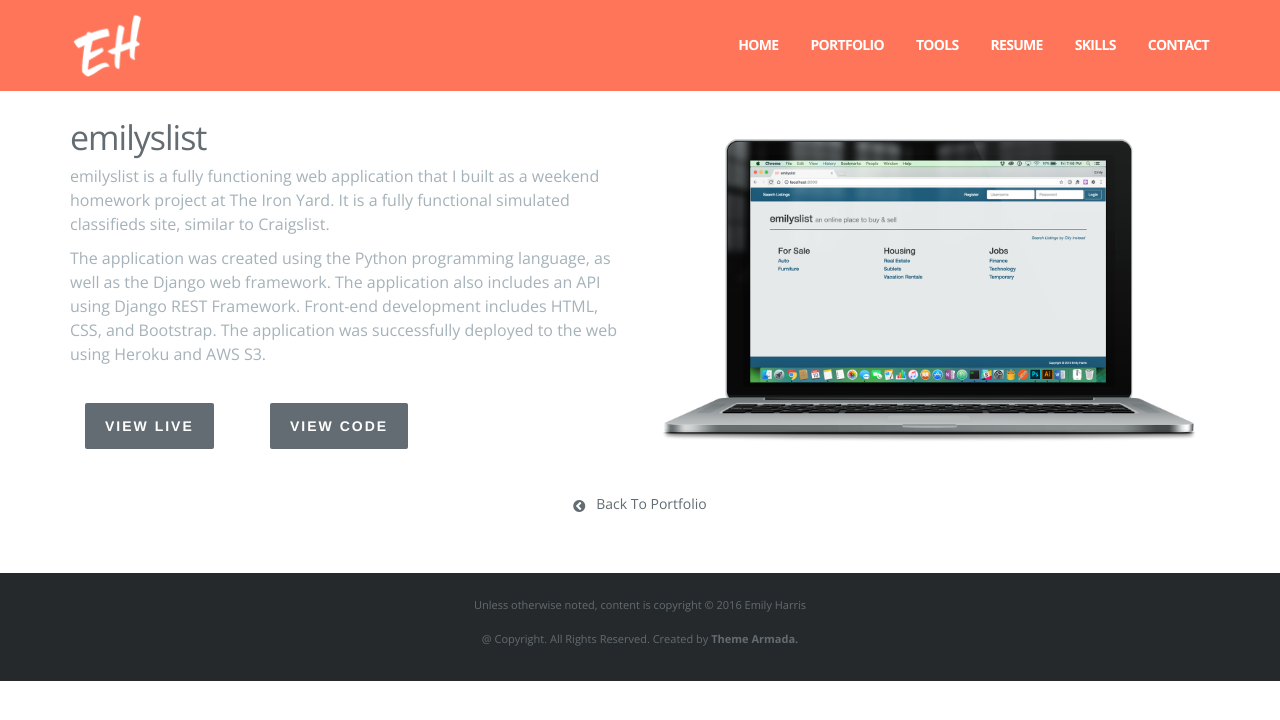
After one commit to emilycharris/portfolio, a Django app: page /emilyslist/ in a window 1280 px wide. The commit adds this page. Shown: the top 720 px of the page. Run offline with Django 3.2, Linux system fonts and the light colour scheme; some libraries are stand-ins or nearby versions.

Commit message:
added second portfolio item

```diff
--- a/main/views.py
+++ b/main/views.py
@@ -8,3 +8,6 @@ class IndexView(TemplateView):
 
 class FamilyTvView(TemplateView):
     template_name = 'familytv.html'
+
+class EmilysListView(TemplateView):
+    template_name = 'emilyslist.html'
--- a/portfolio/urls.py
+++ b/portfolio/urls.py
@@ -15,10 +15,11 @@ Including another URLconf
 """
 from django.conf.urls import url
 from django.contrib import admin
-from main.views import IndexView, FamilyTvView
+from main.views import IndexView, FamilyTvView, EmilysListView
 
 urlpatterns = [
     url(r'^admin/', admin.site.urls),
     url(r'^$', IndexView.as_view(), name='index_view'),
     url(r'^familytv/$', FamilyTvView.as_view(), name='family_tv_view'),
+    url(r'^emilyslist/$', EmilysListView.as_view(), name='emilyslist_view'),
 ]
--- /dev/null
+++ b/templates/emilyslist.html
@@ -0,0 +1,50 @@
+{% extends "base.html" %}
+{% load staticfiles %}
+{% block content %}
+
+
+
+    <!--Content-->
+    <section id="content1" class="section">
+      <div class="container">
+        <div class="row">
+          <div class="col-lg-12">
+            <h3>emilyslist</h3>
+          </div>
+        </div>
+
+        <div class="row">
+          <div class="col-md-6">
+            <p>emilyslist is a fully functioning web application that I built as a weekend homework project at The Iron Yard.  It is a fully functional simulated classifieds site, similar to Craigslist.</p>
+            <p>The application was created using the Python programming language, as well as the Django web framework.  The application also includes an API using Django REST Framework.  Front-end development includes HTML, CSS, and Bootstrap.  The application was successfully deployed to the web using Heroku and AWS S3.</p>
+            <br><br>
+            <div class="col-md-4">
+              <a class="btn-main2" href="" target="_blank">View Live</a>
+            </div>
+            <div class="col-md-4">
+              <a class="btn-main2" href="https://github.com/emilycharris/emilyslist" target="_blank">View Code</a>
+            </div>
+
+          </div>
+          <div class="col-md-6">
+            <img src="{% static "main/onepage/img/emilyslist.png" %}" class="img-responsive2" alt="Title"/>
+          </div>
+          <br>
+          <br>
+        </div>
+
+
+
+        </div>
+
+
+
+
+        <div class="row">
+          <div class="col-sm-12 text-center">
+            <h5><a class="more" href="{% url 'index_view' %}#portfolio"><i class="fa fa-chevron-circle-left"></i>&nbsp&nbsp Back To Portfolio</a></h5>
+          </div>
+        </div>
+
+    </section>
+{% endblock %}
```
Also changed, not shown: templates/index.html (+8 -7 lines), main/static/main/onepage/img/emilyslist.png (added).
